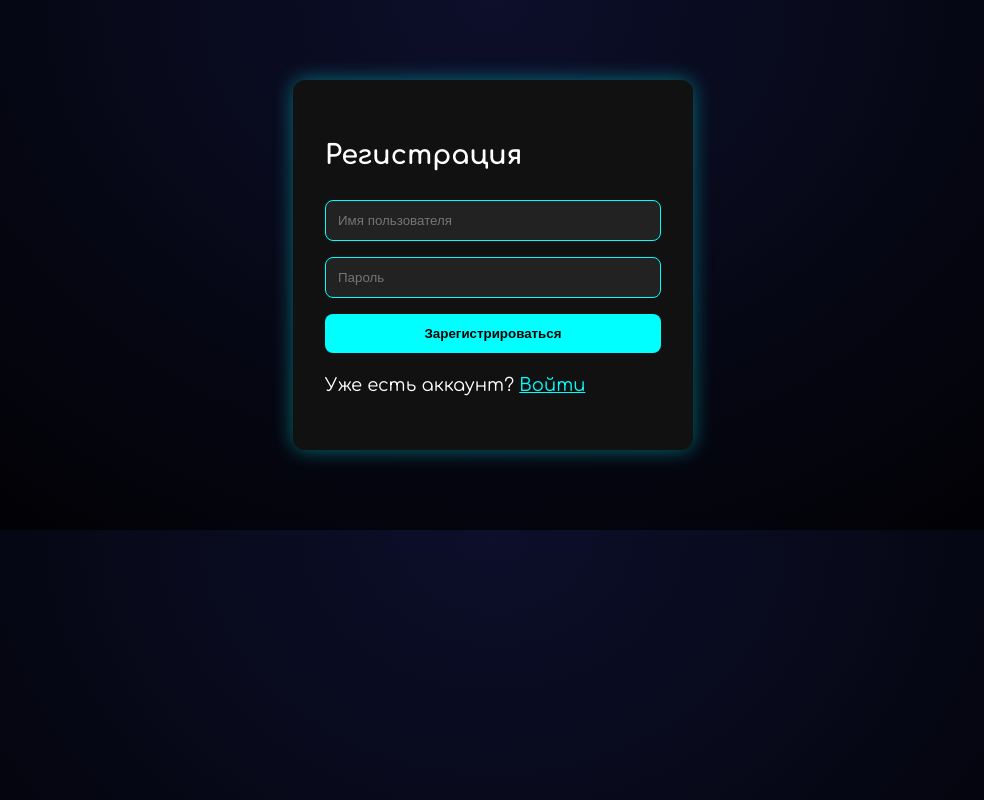
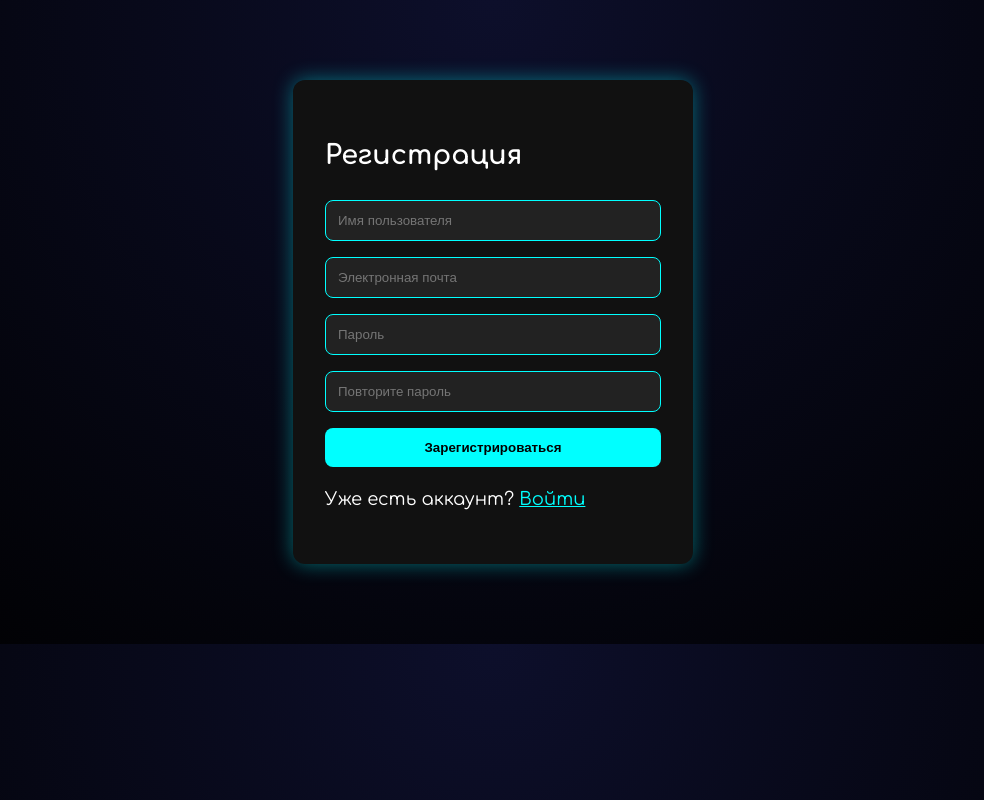
Before and after one commit to Abafarius/Clicker-js-react-diploma, a React (Vite) app in the folder learn-for-life/frontend/: page /register in a window 1280 px wide. Shown: the whole page, without its empty margins (147-1131 px from the left). Built offline with nearby package versions, Linux system fonts and the light colour scheme; a web font is replaced by a local one.

Commit message:
Update Register.jsx

```diff
--- a/learn-for-life/frontend/src/components/auth/Register.jsx
+++ b/learn-for-life/frontend/src/components/auth/Register.jsx
@@ -4,18 +4,26 @@ import "./Register.css";
 
 function Register() {
   const [username, setUsername] = useState("");
+  const [email, setEmail] = useState("");
   const [password, setPassword] = useState("");
+  const [confirmPassword, setConfirmPassword] = useState("");
   const navigate = useNavigate();
 
   const handleRegister = async (e) => {
     e.preventDefault();
+
+    if (password !== confirmPassword) {
+      alert("Пароли не совпадают");
+      return;
+    }
+
     try {
       const response = await fetch("http://127.0.0.1:8000/api/register/", {
         method: "POST",
         headers: {
           "Content-Type": "application/json"
         },
-        body: JSON.stringify({ username, password })
+        body: JSON.stringify({ username, email, password })
       });
 
       if (response.ok) {
@@ -43,10 +51,24 @@ function Register() {
           required
         />
         <input
+          type="email"
+          placeholder="Электронная почта"
+          value={email}
+          onChange={(e) => setEmail(e.target.value)}
+          required
+        />
+        <input
           type="password"
           placeholder="Пароль"
           value={password}
           onChange={(e) => setPassword(e.target.value)}
+          required
+        />
+        <input
+          type="password"
+          placeholder="Повторите пароль"
+          value={confirmPassword}
+          onChange={(e) => setConfirmPassword(e.target.value)}
           required
         />
         <button type="submit">Зарегистрироваться</button>
```
